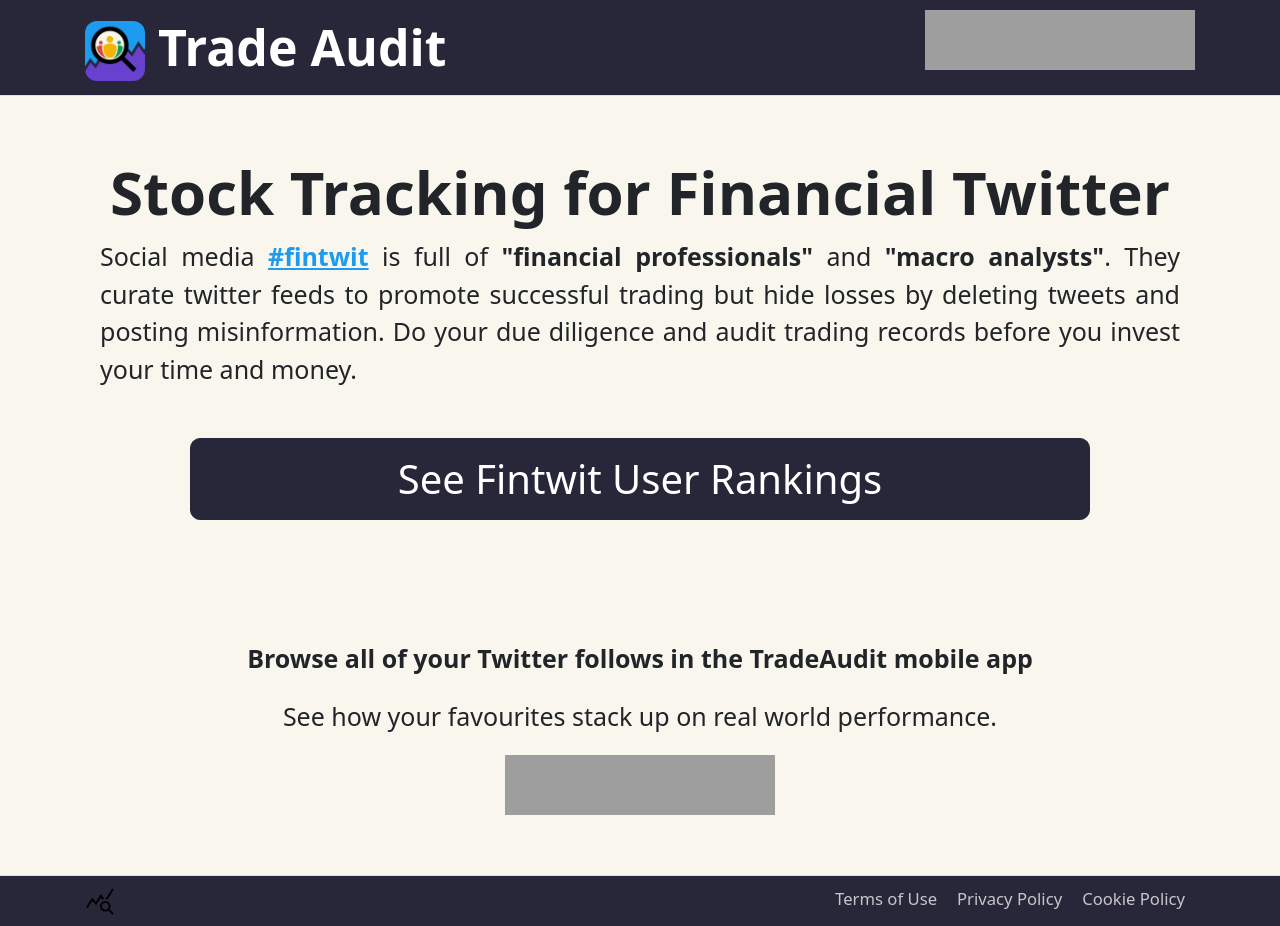
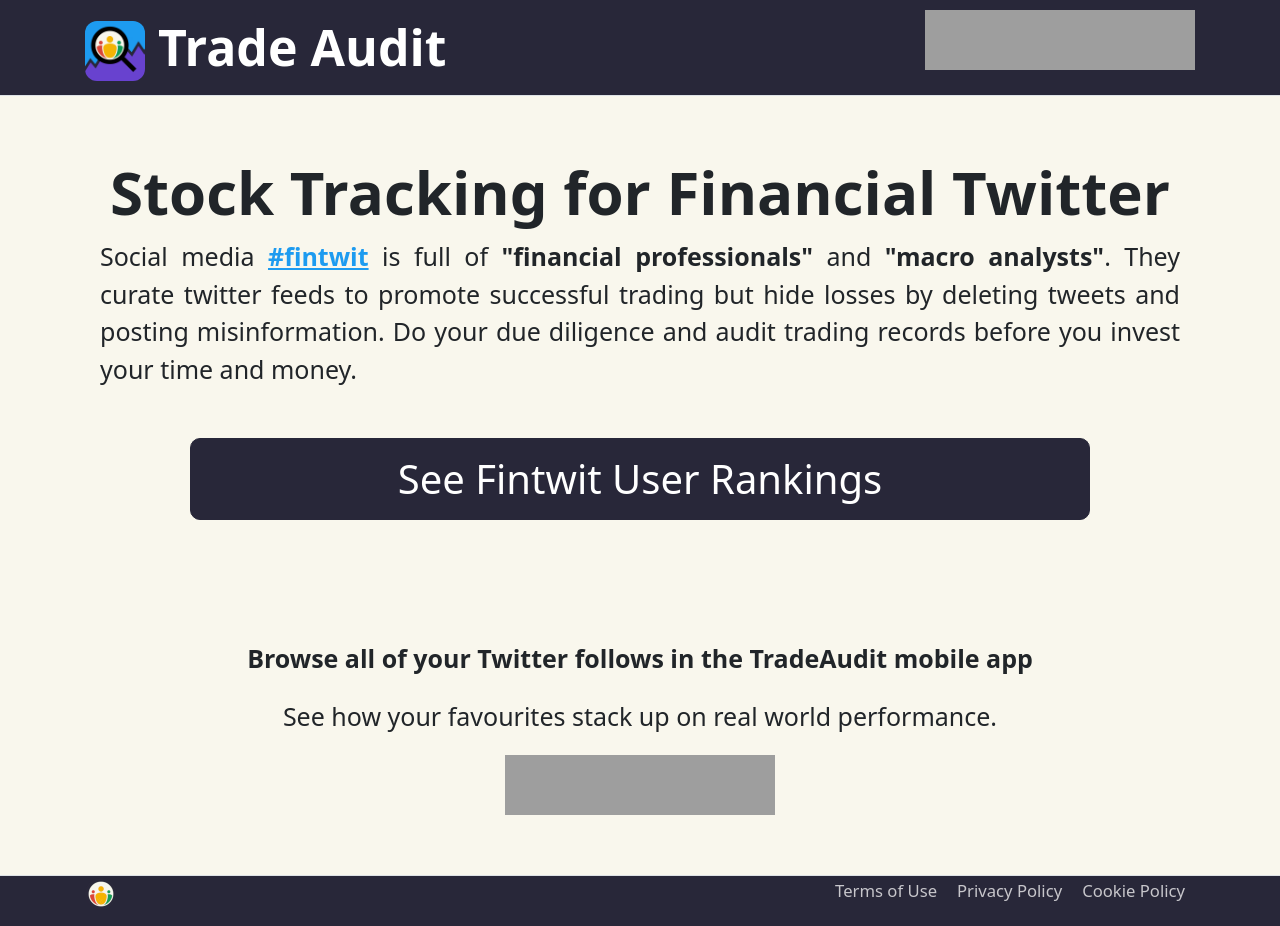
Before and after one commit to stevenrskelton/tradeaudit.app, a Jekyll site: the page built from index.html, in a window 1280 px wide. Built offline with Jekyll 4.4.1, drawn with Linux system fonts in a browser that asks for light colours; grey boxes are pictures that could not be loaded.

Commit message:
Update empty.html

```diff
--- a/_layouts/empty.html
+++ b/_layouts/empty.html
@@ -31,6 +31,7 @@
         .link-dark:hover { color: #ed2c8a !important; }
         .text-muted { color: #c7c6cb !important; }
         a.text-muted:hover { color: #ed2c8a !important; }
+        .nav { --bs-nav-link-padding-y: 0.1rem; }
     </style>
 </head>
 <body class="d-flex flex-column h-100 bg-light">
@@ -57,9 +58,8 @@
 
   <footer class="border-top footer mt-auto" style="font-size:smaller">
     <div class="container-xl d-flex flex-wrap me-auto">
-        <a href="/" class="nav nav-item nav-link text-muted me-auto" style="padding-left:0">
-            <img src="https://tradeaudit.app/assets/query_stats_FILL0_wght400_GRAD0_opsz48.svg" class="align-bottom"
-                width="30" height="30" title="TradeAudit Mobile App" alt="TradeAudit Mobile App">
+        <a href="/" class="nav nav-item nav-link text-muted me-auto" style="padding-left:0;">
+            <img src="https://tradeaudit.app/assets/images/favicon.ico" width="32" height="32" title="TradeAudit Mobile App" alt="TradeAudit Mobile App">
         </a>
 
         <ul class="nav text-end">
```
Lines whose indentation alone changed are shown as unchanged.
